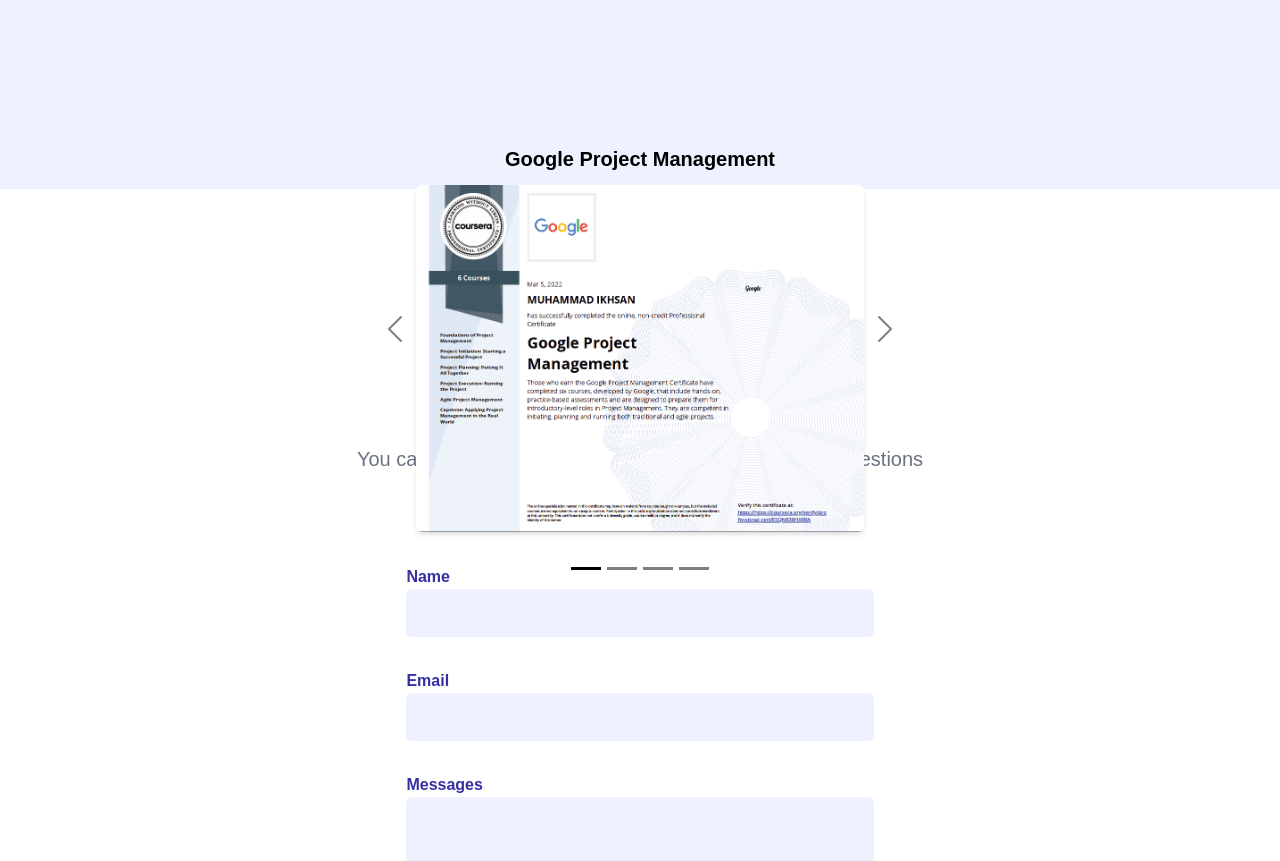
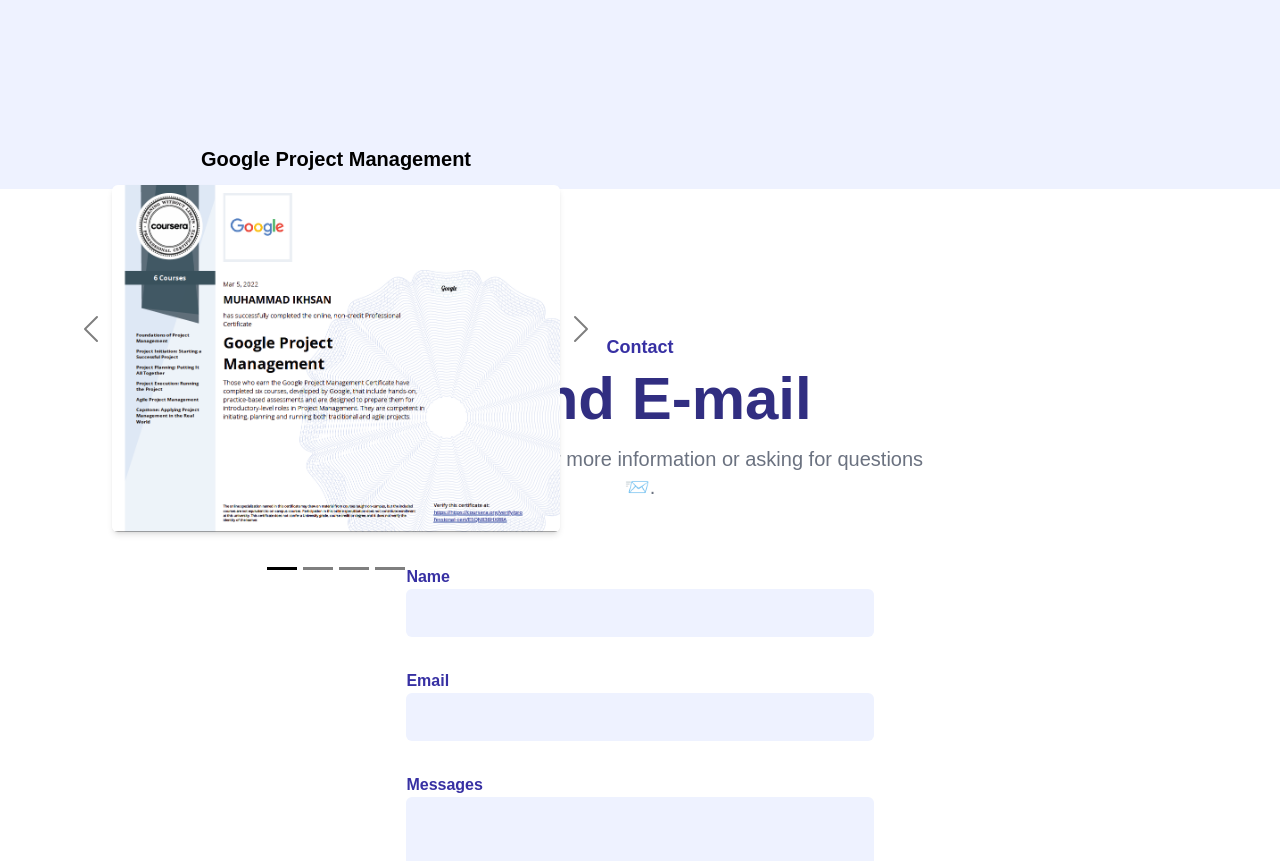
Before and after one commit to mhdikhsan/Portofolio, a website: page index.html in a window 1280 px wide. Shown: the part 3091-3952 px from the top of the page. Drawn offline with Linux system fonts and the light colour scheme.

Commit message:
Update index.html

```diff
--- a/index.html
+++ b/index.html
@@ -337,8 +337,8 @@
                             Some of my specializations certificate...
                         </p>
                     </div>
-                    <div class="max-w-xl mx-auto text-center relative">
-                        <div id="carouselExampleCaptions" class="carousel carousel-dark slide absolute"
+                    <div class="max-w-xl mx-auto text-center absolute">
+                        <div id="carouselExampleCaptions" class="carousel carousel-dark slide relative"
                             data-bs-ride="carousel">
                             <div
                                 class="carousel-indicators absolute right-0 bottom-0 left-0 flex justify-center p-0 mb-4">
```
